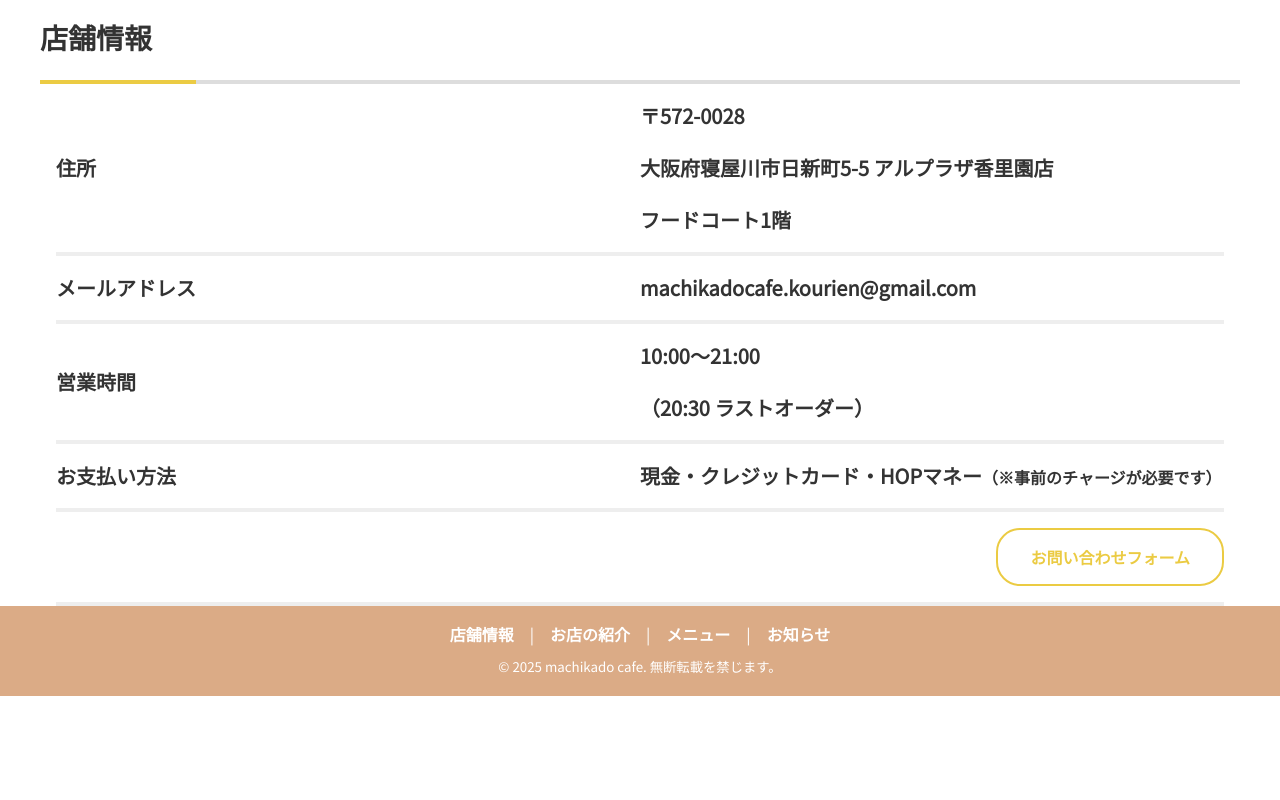
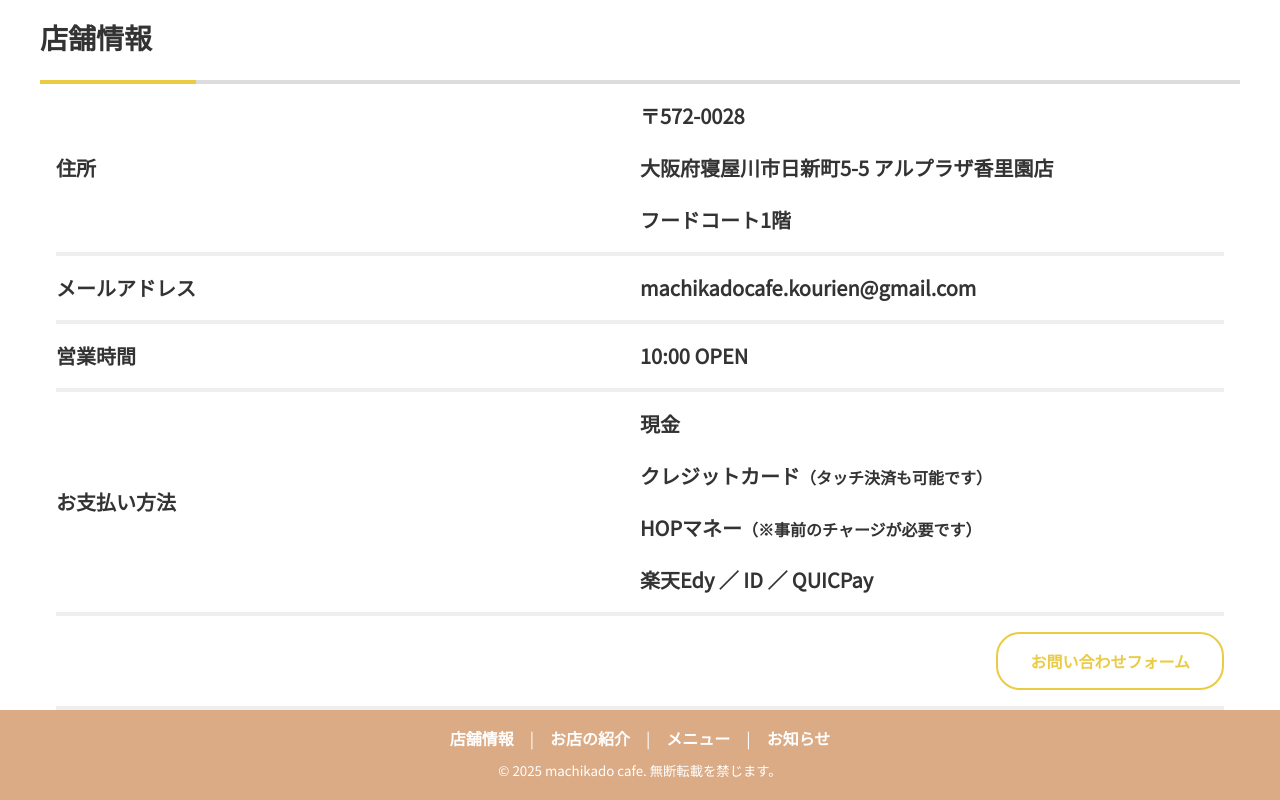
Before and after one commit to enoa153974/machikado-cafe, an Astro site: page /info in a window 1280 px wide. Shown: the part 862-1662 px from the top of the page. Before the commit the page ends 1558 px from the top, so only its background shows below. Built offline with nearby package versions, Linux system fonts and the light colour scheme; Astro itself is replaced by a stand-in of ours; no server answers.

Commit message:
add:info支払い方法追加

```diff
--- a/src/components/Info.astro
+++ b/src/components/Info.astro
@@ -56,14 +56,18 @@ import Button from '../components/Button';
             <li class="l-row py-4 sm:flex-col">
                 <div class="l-column l-column--6 flex items-center"><p>営業時間</p></div>
                 <div class="l-column l-column--6">
-                    <p>10:00～21:00</p>
-                    <p>（20:30 ラストオーダー）</p>
+                    <p>10:00 OPEN</p>
                 </div>
             </li>
             <li class="l-row py-4 sm:flex-col">
                 <div class="l-column l-column--6 flex items-center"><p>お支払い方法</p></div>
                 <div class="l-column l-column--6">
-                    <p>現金・クレジットカード・HOPマネー<span class="cash-hint">（※事前のチャージが必要です）</span></p>
+                    <div class="flex flex-col">
+                        <p>現金</p>
+                        <p>クレジットカード<span class="cash-hint">（タッチ決済も可能です）</span></p>
+                        <p>HOPマネー<span class="cash-hint">（※事前のチャージが必要です）</span></p>
+                        <p>楽天Edy ／ ID ／ QUICPay</p>
+                    </div>
                 </div>
             </li>
             <li class="l-row py-4 sm:flex-col">
```
